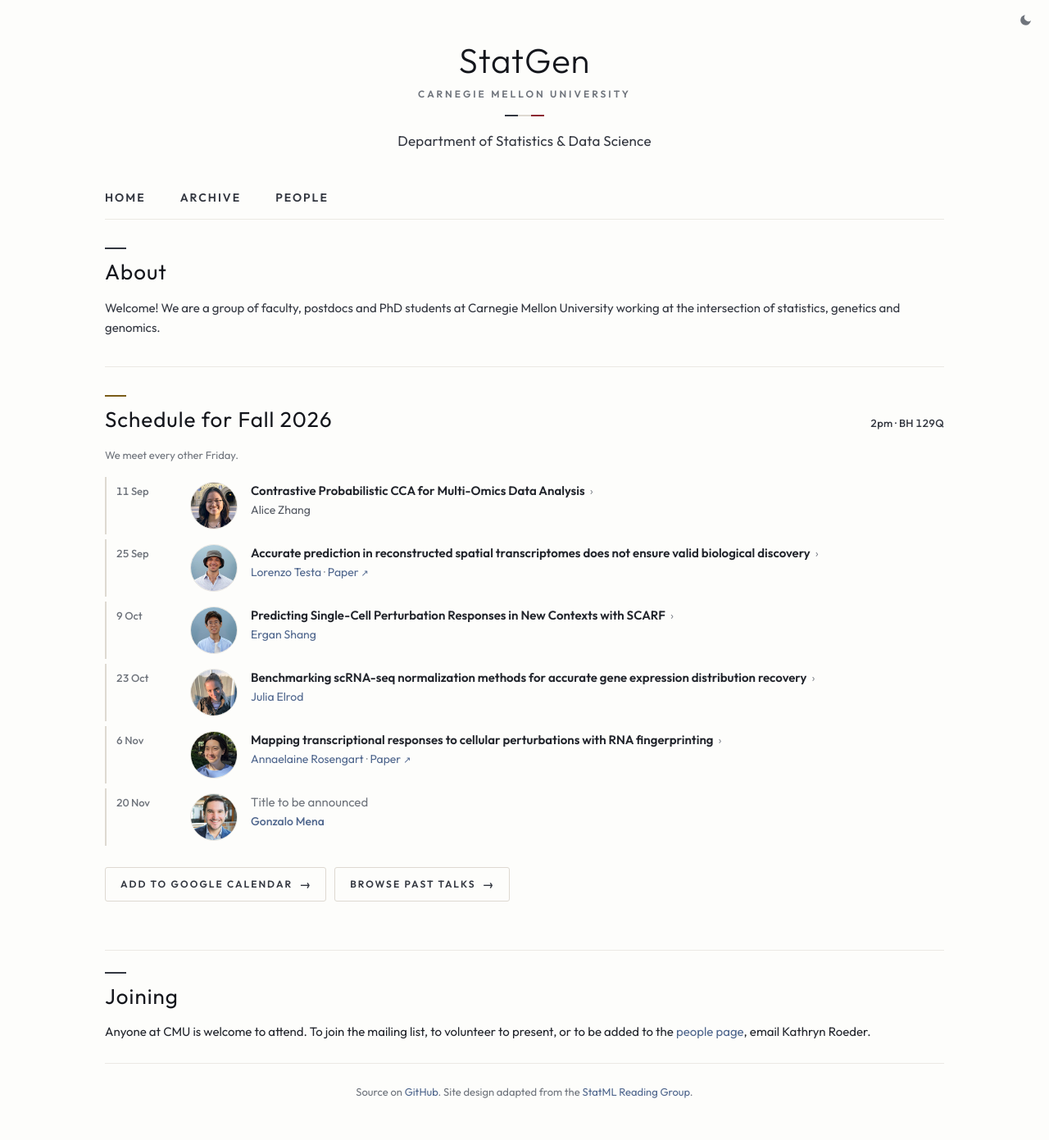
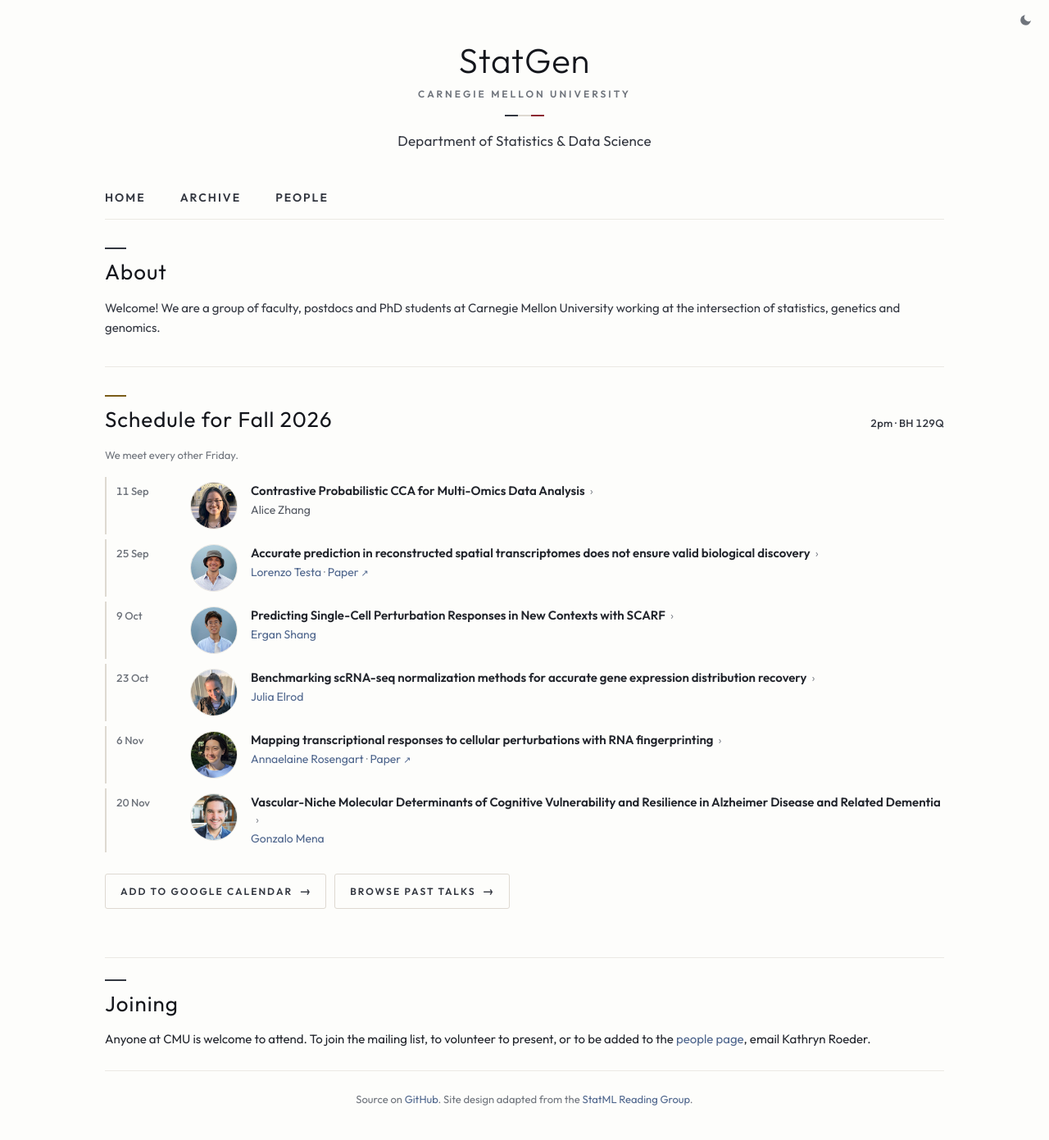
Before and after one commit to cmustatgen/cmustatgen.github.io, a Jekyll site: the page built from index.html, in a window 1280 px wide. Shown: the whole page at 82% size. Built offline with Jekyll 4.4.1, drawn with Linux system fonts in a browser that asks for light colours; part of the change alters nothing that is shown.

Commit message:
Add Gonzalo Mena's talk title and abstract (Nov 20, 2026)
Co-Authored-By: Claude Opus 5.5 <noreply@anthropic.com>

```diff
--- a/_data/talks/fall2026.yaml
+++ b/_data/talks/fall2026.yaml
@@ -118,4 +118,18 @@
   skip_up_next: true               # talk given; Up next moves to the following meeting
 - date: '2026-11-20'
   speakers: [gonzalo_mena]
-  title: TBD
+  title: Vascular-Niche Molecular Determinants of Cognitive Vulnerability and Resilience in Alzheimer Disease and Related Dementia
+  abstract: >-
+    Although much progress has been made in characterizing the biological causes of cognitive
+    decline in late life (e.g., dementia in Alzheimer's disease), much variability remains
+    unexplained by models based on traditional measures of amyloid/tau pathology and overall
+    inflammatory and neuronal injury burden. At the same time, the importance of vascular
+    contributions to cognitive impairment is becoming more widely recognized.
+
+    In this talk, I will discuss what can be learned about vascular contributions to cognitive
+    impairment from human imaging, proteomics, genetics, and multi-omics, either cross sectionally
+    (e.g., post mortem) or longitudinally (e.g., in vivo), and how these findings can lead to
+    experimentally testable hypotheses on underlying mechanisms. In particular, I will discuss the
+    possible role of some blood-brain barrier constructs, including endothelial and perivascular
+    signatures, both in marking the progression of pathology or in cognitive resilience and
+    vulnerability after accounting for pathology.
```
